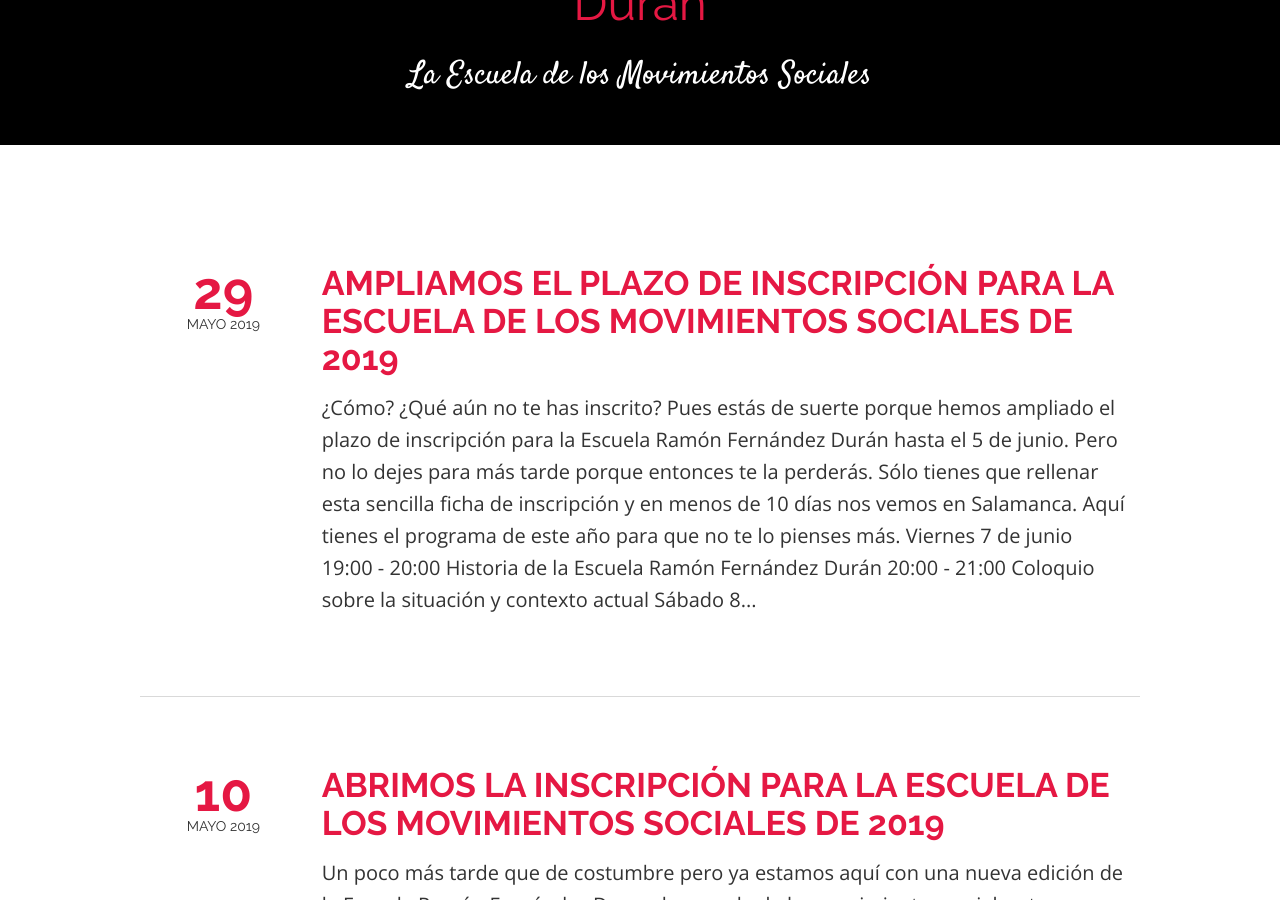
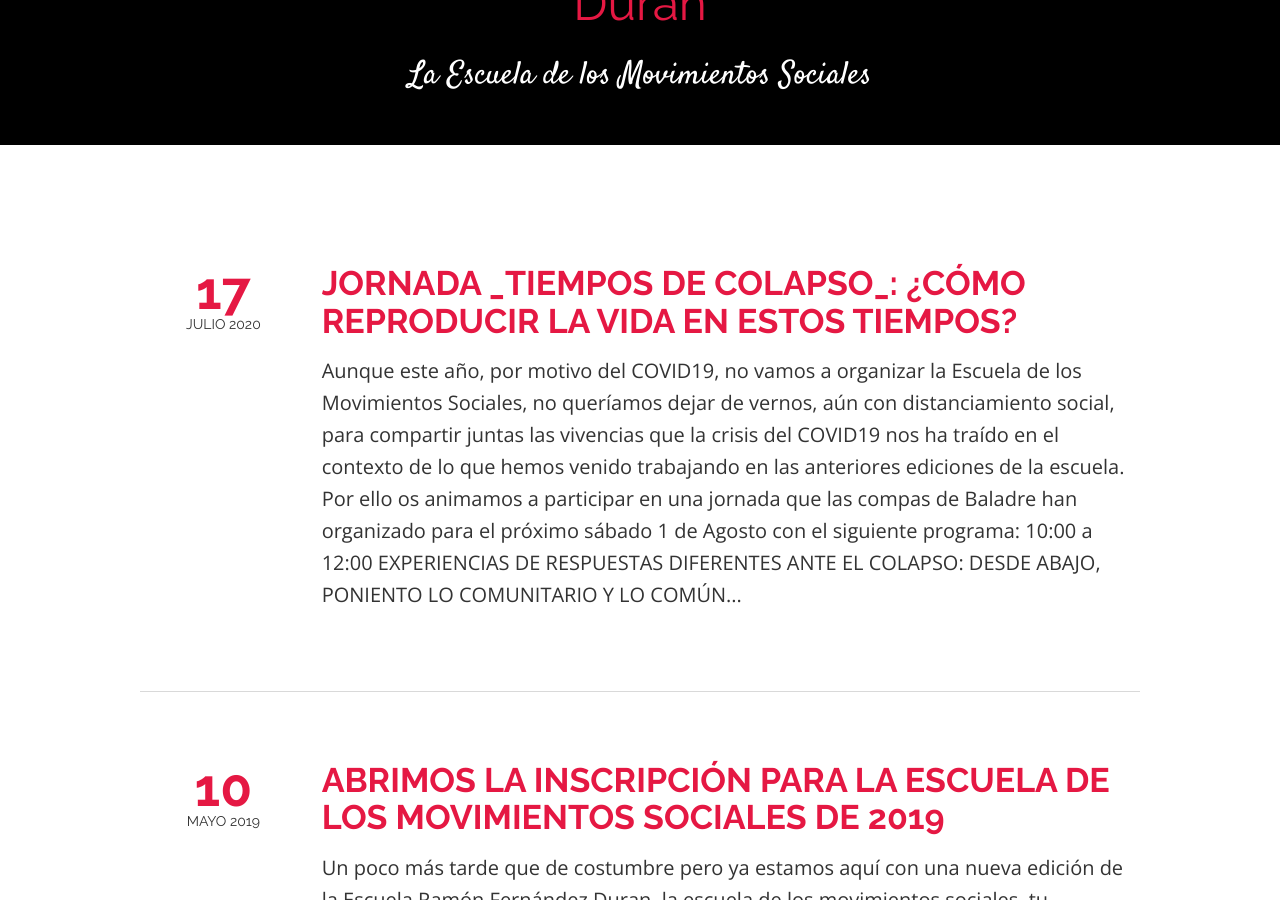
Before and after one commit to escuelaramonfdez/escuelaramonfdez.github.io, a Jekyll site: the page built from index.html, in a window 1280 px wide and 900 px high, scrolled down 432 px. Built offline with Jekyll 4.4.1, drawn with Linux system fonts in a browser that asks for light colours; nearby versions of some CDN libraries; the list of posts is cut into pages by our own code.

Commit message:
Añadido post jornadas tiempos de colapso.

```diff
--- a/_posts/2019-05-29-ampliacion-inscripcion-escuela-2019.md
+++ b/_posts/2019-05-29-ampliacion-inscripcion-escuela-2019.md
@@ -1,32 +1,37 @@
 ---
 layout: post
-title: "Ampliamos el plazo de inscripción para la escuela de los movimientos sociales de 2019"
-date: "2019-05-29"
+title: "Jornada _Tiempos de Colapso_: ¿Cómo reproducir la vida en estos tiempos?"
+date: "2020-07-17"
 comments: true
 ---
 
-¿Cómo? ¿Qué aún no te has inscrito? Pues estás de suerte porque hemos ampliado el plazo de inscripción para la Escuela Ramón Fernández Durán hasta el 5 de junio.
-Pero no lo dejes para más tarde porque entonces te la perderás. Sólo tienes que rellenar esta sencilla [ficha de inscripción](/inscripcion/) y en menos de 10 días nos vemos en Salamanca.
+Aunque este año, por motivo del COVID19, no vamos a organizar la Escuela de los Movimientos Sociales, no queríamos dejar de vernos, aún con distanciamiento social, para compartir juntas las vivencias que la crisis del COVID19 nos ha traído en el contexto de lo que hemos venido trabajando en las anteriores ediciones de la escuela.
 
-Aquí tienes el programa de este año para que no te lo pienses más.
+Por ello os animamos a participar en una jornada que las compas de Baladre han organizado para el próximo sábado 1 de Agosto con el siguiente programa:
 
-### Viernes 7 de junio
+![Cartel Tiempos Colapso](/images/cartel-encuento-tiempos-colapso.jpg)
 
-19:00 - 20:00 Historia de la Escuela Ramón Fernández Durán
-20:00 - 21:00 Coloquio sobre la situación y contexto actual
 
-### Sábado 8 de junio
-9:30 Presentación de la temática de este curso
-10:00 - 11:45 Taller sobre espacios y personas en resistencia
-12:00 - 14:00 Puesta en común y debate abierto en asamblea
-16:00 - 17:30 Mesa de intervenciones sobre experiencias en situaciones de resistencia
-18:00 - 19:15 Trabajo en grupos
-19:15 - 20:00 Puesta en común y construcción del segundo mapa
+- 10:00 a 12:00 EXPERIENCIAS DE RESPUESTAS DIFERENTES ANTE EL COLAPSO: DESDE ABAJO, PONIENTO LO COMUNITARIO Y LO COMÚN EN EL CENTRO.
+    - Rosa Zafra sobre cuidados y sostenernos en el medio rural.
+    - Nano Patón sobre compras colectivas, huertas barriales y redes de cuidados.
+    - Experiencia de PAH sobre gestión colectiva de espacios en la ciudad.
 
-### Domingo 9 de junio
-9:30 - 10:45 Mesa de intervenciones sobre experiencias con herramientas para la resistencia
-10:45 - 11:45 Trabajo en grupos
-12:00 - 13:00 Puesta en común
-13:00 - 14:00 Evaluación y despedida
+- 12:30 a 14:30 COMO SUPERAR LA CENTRALIDAD DEL EMPLEO. Herramientas/propuestas de:
+    - Asedecoba de Salamanca.
+    - Reflexión y experiencia de Ciclos.
+    - De las RMIs a la RBis, por una Baladrina.
 
-¡Te esperamos!
+- 14:30 a 16:30 COMIDA Y DESCANSO, con tertulia informal. La comida la tendremos que llevar cada persona.
+
+- 16:30 a 18:30 GENERANDO COMUNIDAD
+    - Entrepaitos, más allá de vivir juntas, ¿cómo generar mancha de aceite?
+    - La casa de La Orotava. Vidas entrelazadas, en una COMUNIDAD en las laderas del Teide.
+
+- 18:30 a 19:30 COMPARTIENDO LAS REFLEXIONES DEL DIA. Ordenar prioridades, intuiciones, colocar reflexiones y dudas.
+
+- 19:30 a 20:30 PRESENTACIONES DEL MOMENTO.
+    - Espacio en construcción contra las desigualdades, por la justicia social y ambiental.
+    - Libro _Tiempos de Colapso_, los pueblos en movimiento de Raúl Zibechi.
+
+Inscripciones a través de la web de Baladre hasta completar aforo.
```
Also changed, not shown: 1 other file.
